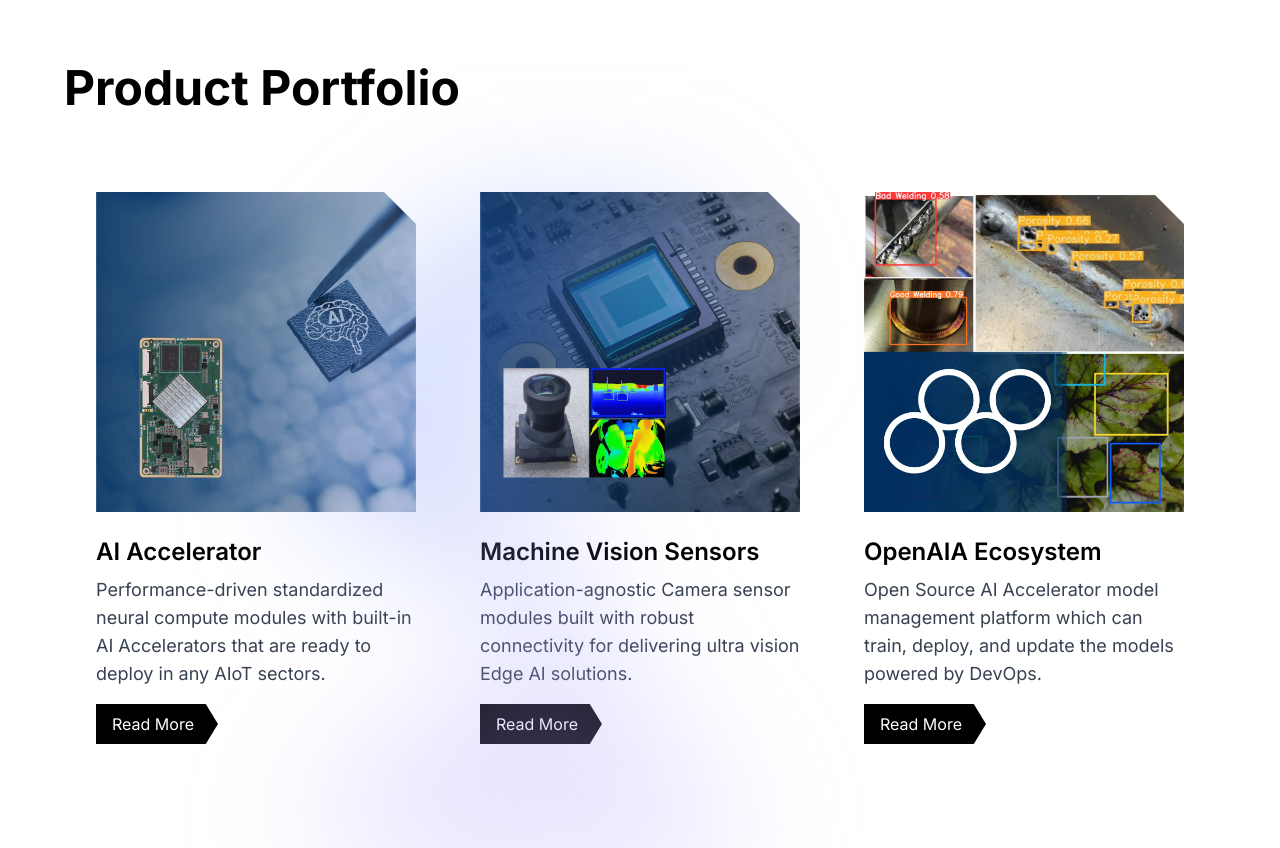
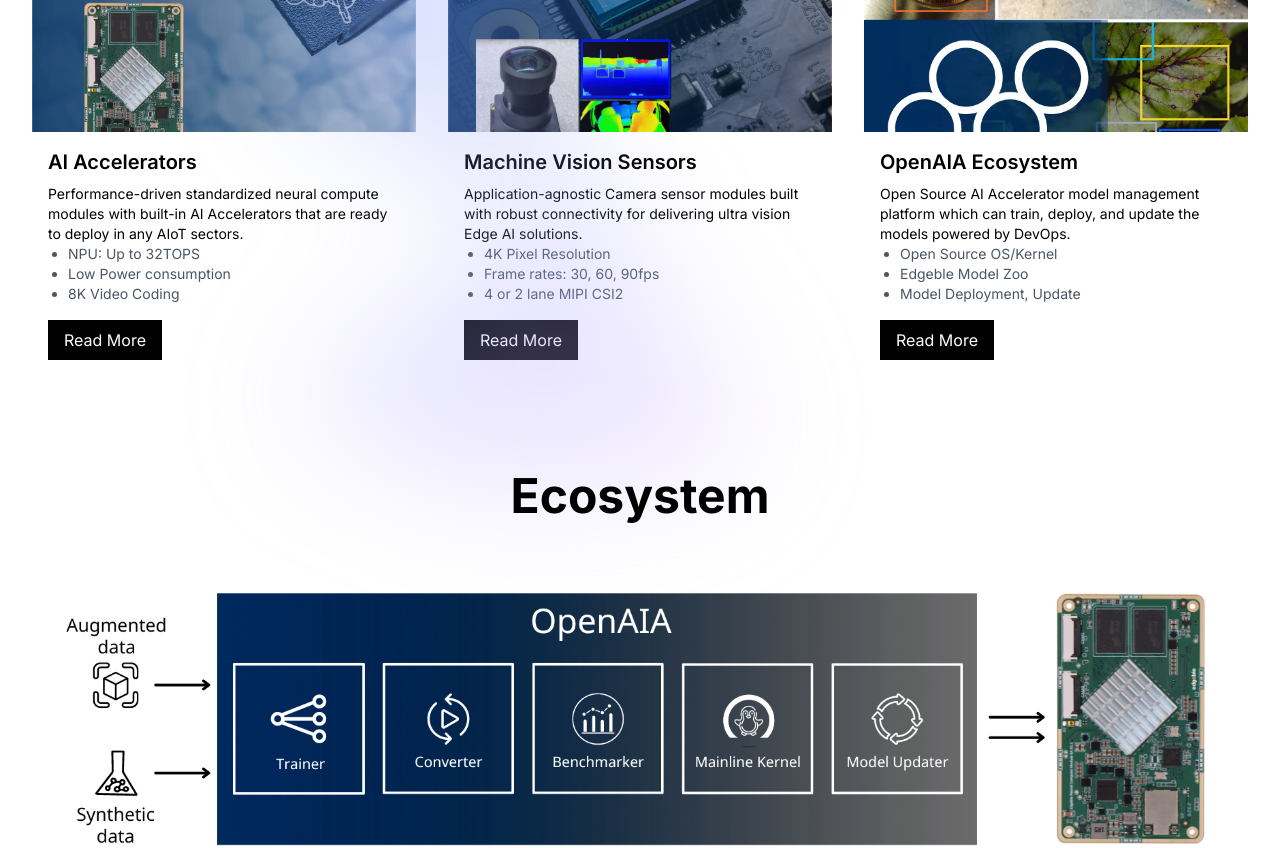
Before and after one commit to edgeble/edgeble, a Next.js app: page / in a window 1280 px wide. Shown: the part 1600-2448 px from the top of the page. Built offline with nearby package versions, Linux system fonts and the light colour scheme.

Commit message:
removed excess space and the product cards are changed now

```diff
--- a/app/components/MainComponent.tsx
+++ b/app/components/MainComponent.tsx
@@ -16,9 +16,9 @@ const MainComponent = () => {
   ];
 
   return (
-    <motion.div initial={{ opacity: 0 }} whileInView={{ opacity: 1 }} transition={{ duration: 0.5 }} className="min-h-screen w-full overflow-hidden">
-      <div className="w-full h-full flex flex-col justify-center items-center p-4 md:p-8 lg:p-12 2xl:p-16 relative isolate">
-        <p className="text-xl md:text-3xl lg:text-4xl xl:text-5xl 2xl:text-6xl font-bold mb-4 lg:mb-12 xl:mb-16 2xl:mb-16 text-center">Burgeoning Edge AI</p>
+    <motion.div initial={{ opacity: 0 }} whileInView={{ opacity: 1 }} transition={{ duration: 0.5 }} className="w-full overflow-hidden">
+    <div className="w-full h-auto flex flex-col justify-center items-center p-4 md:p-8 lg:p-12 2xl:p-16 relative isolate">
+    <p className="text-xl md:text-3xl lg:text-4xl xl:text-5xl 2xl:text-6xl font-bold mb-4 lg:mb-12 xl:mb-16 2xl:mb-16 text-center">Burgeoning Edge AI</p>
 
         {/* Horizontal sliding bar for mobile view */}
         <div className="w-full flex lg:hidden overflow-x-auto whitespace-nowrap py-2">
--- a/app/components/ProductCard.tsx
+++ b/app/components/ProductCard.tsx
@@ -4,17 +4,21 @@ interface ProductCardProps {
   image: string;
   title: string;
   description: string;
+  specs: string[];
 }
 
-const ProductCard: React.FC<ProductCardProps> = ({ image, title, description }) => (
-  <div className="flex flex-col">
-    <img src={image} className="flex-shrink-0 w-full object-cover cutImage" />
-    <p className="text-lg md:text-xl lg:text-2xl 2xl:text-3xl font-semibold pt-6 pb-2">{title}</p>
-    <p className="flex-1 text-md lg:text-lg 2xl:text-xl text-gray-700 pb-2">
-      {description}
-    </p>
-    <div className="flex">
-      <button className="min-w-content pr-6 pl-4 py-2 mt-2 text-white bg-black hover:border-blue-700 hover:scale-110 hover:translate-x-2 hover:translate-y-2 hover:bg-gradient-to-r hover:from-black hover:to-blue-900 cursor-pointer button2 transition duration-300 transform">
+const ProductCard: React.FC<ProductCardProps> = ({ image, title, description, specs }) => (
+  <div className="flex flex-col overflow-hidden">
+    <img src={image} className="w-full h-56 object-cover" />
+    <div className="p-4">
+      <h3 className="text-lg md:text-xl font-semibold mb-2">{title}</h3>
+      <p className="text-sm md:text-md">{description}</p>
+      <ul className="list-disc pl-5 text-sm mb-4">
+        {specs.map((spec, index) => (
+          <li key={index} className="text-gray-600">{spec}</li>
+        ))}
+      </ul>
+      <button className="px-4 py-2 bg-black text-white hover:bg-gray-800 transition-colors duration-200 ease-in-out">
         Read More
       </button>
     </div>
--- a/app/components/ProductPortfolio.tsx
+++ b/app/components/ProductPortfolio.tsx
@@ -1,45 +1,57 @@
 import React from 'react';
 import { motion } from 'framer-motion';
-import ProductCard from './ProductCard';
+import ProductCard from './ProductCard'; // Assuming this component is imported from the correct path
 
 const products = [
   {
     image: './cardimage1.webp',
-    title: 'AI Accelerator',
+    title: 'AI Accelerators',
     description: 'Performance-driven standardized neural compute modules with built-in AI Accelerators that are ready to deploy in any AIoT sectors.',
+    specs: [
+      'NPU: Up to 32TOPS',
+      'Low Power consumption',
+      '8K Video Coding'
+    ],
   },
   {
     image: './cardimage2.webp',
     title: 'Machine Vision Sensors',
     description: 'Application-agnostic Camera sensor modules built with robust connectivity for delivering ultra vision Edge AI solutions.',
+    specs: [
+      '4K Pixel Resolution',
+      'Frame rates: 30, 60, 90fps',
+      '4 or 2 lane MIPI CSI2'
+    ],
   },
   {
     image: './cardimage3.webp',
     title: 'OpenAIA Ecosystem',
     description: 'Open Source AI Accelerator model management platform which can train, deploy, and update the models powered by DevOps.',
+    specs: [
+      'Open Source OS/Kernel',
+      'Edgeble Model Zoo',
+      'Model Deployment, Update'
+    ],
   },
 ];
 
 const ProductPortfolio: React.FC = () => (
-  <motion.div
-    initial={{ opacity: 0 }}
-    whileInView={{ opacity: 1 }}
-    transition={{ duration: 1 }}
-    className="min-h-screen flex flex-col"
-  >
-    <div className="flex-1 p-8 md:p-12 lg:p-16 2xl:p-48 3xl:p-56">
-      <p className="text-xl md:text-3xl lg:text-4xl xl:text-5xl 2xl:text-6xl font-bold mb-4 lg:mb-12 xl:mb-16 2xl:mb-16">
-        Product Portfolio
-      </p>
-      <div className="flex flex-col lg:flex-row gap-8 lg:gap-16 p-4 lg:px-6 xl:px-8 2xl:px-10">
+  <motion.div initial={{ opacity: 0 }} whileInView={{ opacity: 1 }} transition={{ duration: 0.5 }} className="flex flex-col items-center justify-center">
+    <div className="w-full max-w-7xl p-8">
+      <h1 className="text-xl md:text-3xl lg:text-4xl xl:text-5xl 2xl:text-6xl font-bold mb-4 lg:mb-12 xl:mb-16 2xl:mb-16 text-center">Product Portfolio</h1>
+      <div className="grid grid-cols-1 md:grid-cols-2 lg:grid-cols-3 gap-8">
         {products.map((product, index) => (
           <ProductCard
             key={index}
             image={product.image}
             title={product.title}
             description={product.description}
+            specs={product.specs}
           />
         ))}
+      </div>
+      <div className="rotate-30 absolute inset-x-0 top-[calc(100%-13rem)] -z-10 transform-gpu overflow-hidden blur-3xl sm:top-[calc(100%-30rem)]" aria-hidden="true">
+          <div className="relative left-[calc(50%+3rem)] aspect-[1155/678] w-[36.125rem] -translate-x-1/2 bg-gradient-to-tr from-blue-500 to-purple-300 opacity-30 sm:left-[calc(50%+36rem)] sm:w-[72.1875rem]" style={{ clipPath: "polygon(74.1% 44.1%, 100% 61.6%, 97.5% 26.9%, 85.5% 0.1%, 80.7% 2%, 72.5% 32.5%, 60.2% 62.4%, 52.4% 68.1%, 47.5% 58.3%, 45.2% 34.5%, 27.5% 76.7%, 0.1% 64.9%, 17.9% 100%, 27.6% 76.8%, 76.1% 97.7%, 74.1% 44.1%)" }} />
       </div>
     </div>
   </motion.div>
--- a/app/page.tsx
+++ b/app/page.tsx
@@ -71,8 +71,8 @@ export default function Home() {
 
             <div className="overflow-y-auto"><ProductPortfolio /></div>
 
-            <motion.div initial={{ opacity: 0 }} whileInView={{ opacity: 1 }} transition={{ duration: 0.5 }} className="h-full md:h-screen w-screen">
-                <div className="p-8 md:p-12 lg:p-16 2xl:p-48 w-full relative isolate">
+            <motion.div initial={{ opacity: 0 }} whileInView={{ opacity: 1 }} transition={{ duration: 0.5 }} className="h-auto w-screen">
+                <div className="p-8 lg:p-16 2xl:p-24 w-full relative isolate">
                     <p className="text-xl md:text-3xl lg:text-4xl xl:text-5xl 2xl:text-6xl font-bold mb-4 lg:mb-12 xl:mb-16 2xl:mb-16 text-center">
                         Ecosystem
                     </p>
@@ -80,7 +80,7 @@ export default function Home() {
                         <img src="./1.png" className="w-full object-cover rounded-lg" />
                     </div>
                     <p className="text-sm md:text-lg xl:text-xl 2xl:text-2xl text-center px-4">
-			OpenAIA, Edgeble AI&apos;s advanced AI Accelerator Platform, seamlessly empowers Edge AI-enabled devices to develop, train, deploy, and update AI models, integrating secure and scalable model management with DevOps methodologies to drive transformative innovation.
+                        OpenAIA, Edgeble AI&apos;s advanced AI Accelerator Platform, seamlessly empowers Edge AI-enabled devices to develop, train, deploy, and update AI models, integrating secure and scalable model management with DevOps methodologies to drive transformative innovation.
                     </p>
                     <div className="rotate-90 absolute inset-x-0 -top-40 -z-10 transform-gpu overflow-hidden blur-3xl sm:-top-80" aria-hidden="true">
                         <div
@@ -94,8 +94,8 @@ export default function Home() {
                 </div>
             </motion.div>
 
-            <motion.div initial={{ opacity: 0 }} whileInView={{ opacity: 1 }} transition={{ duration: 0.5 }} className="h-full md:h-screen w-screen">
-                <div className="p-8 md:p-12 lg:p-16 2xl:p-48 w-full relative isolate">
+            <motion.div initial={{ opacity: 0 }} whileInView={{ opacity: 1 }} transition={{ duration: 0.5 }} className="h-auto w-screen">
+                <div className="p-8 md:p-12 lg:p-16 2xl:p-20 w-full relative isolate">
                     <p className="text-xl md:text-3xl lg:text-4xl xl:text-5xl 2xl:text-6xl font-bold mb-4 lg:mb-12 xl:mb-16 2xl:mb-16 text-center">
                         What&apos;s New
                     </p>
```
